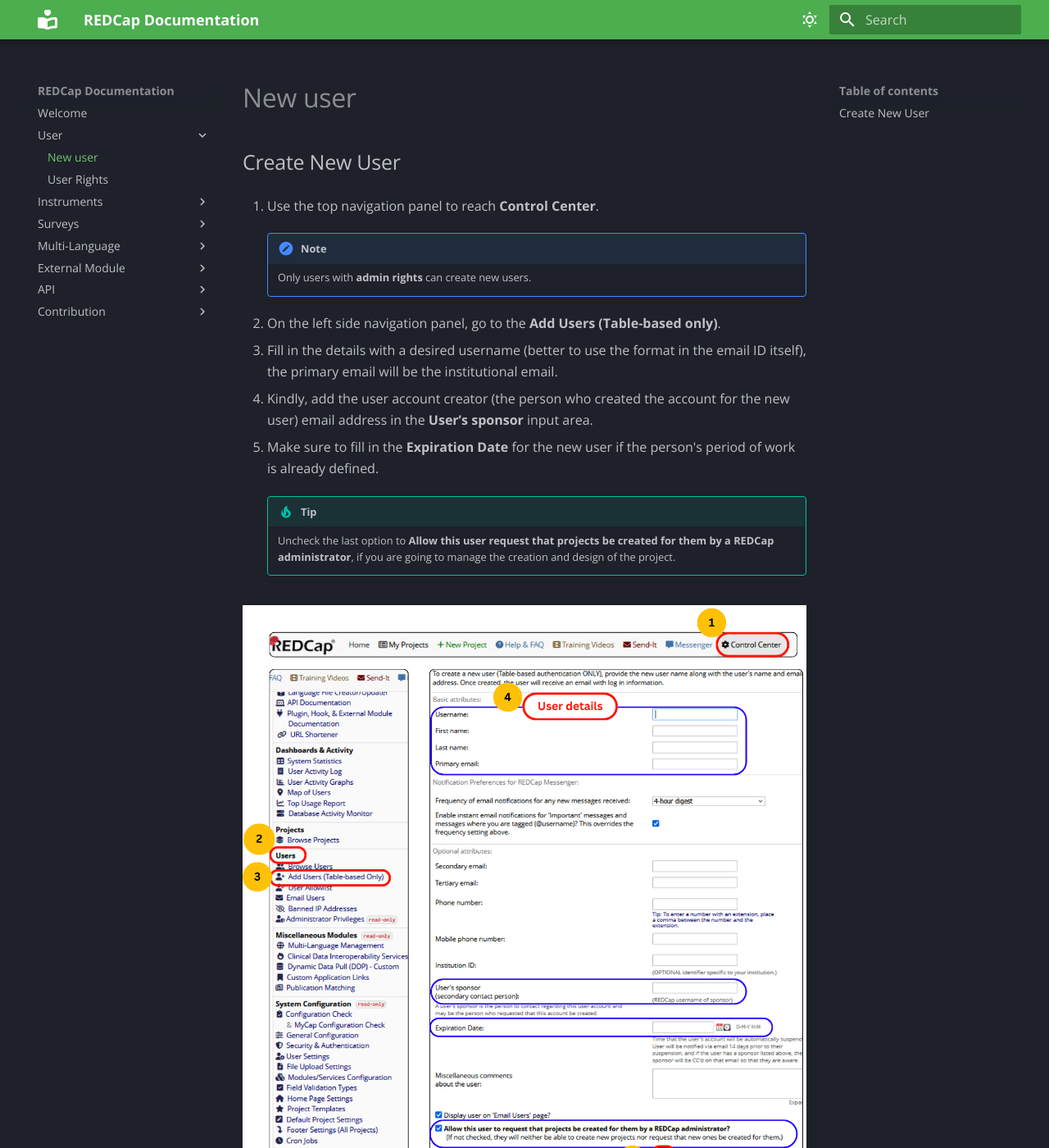
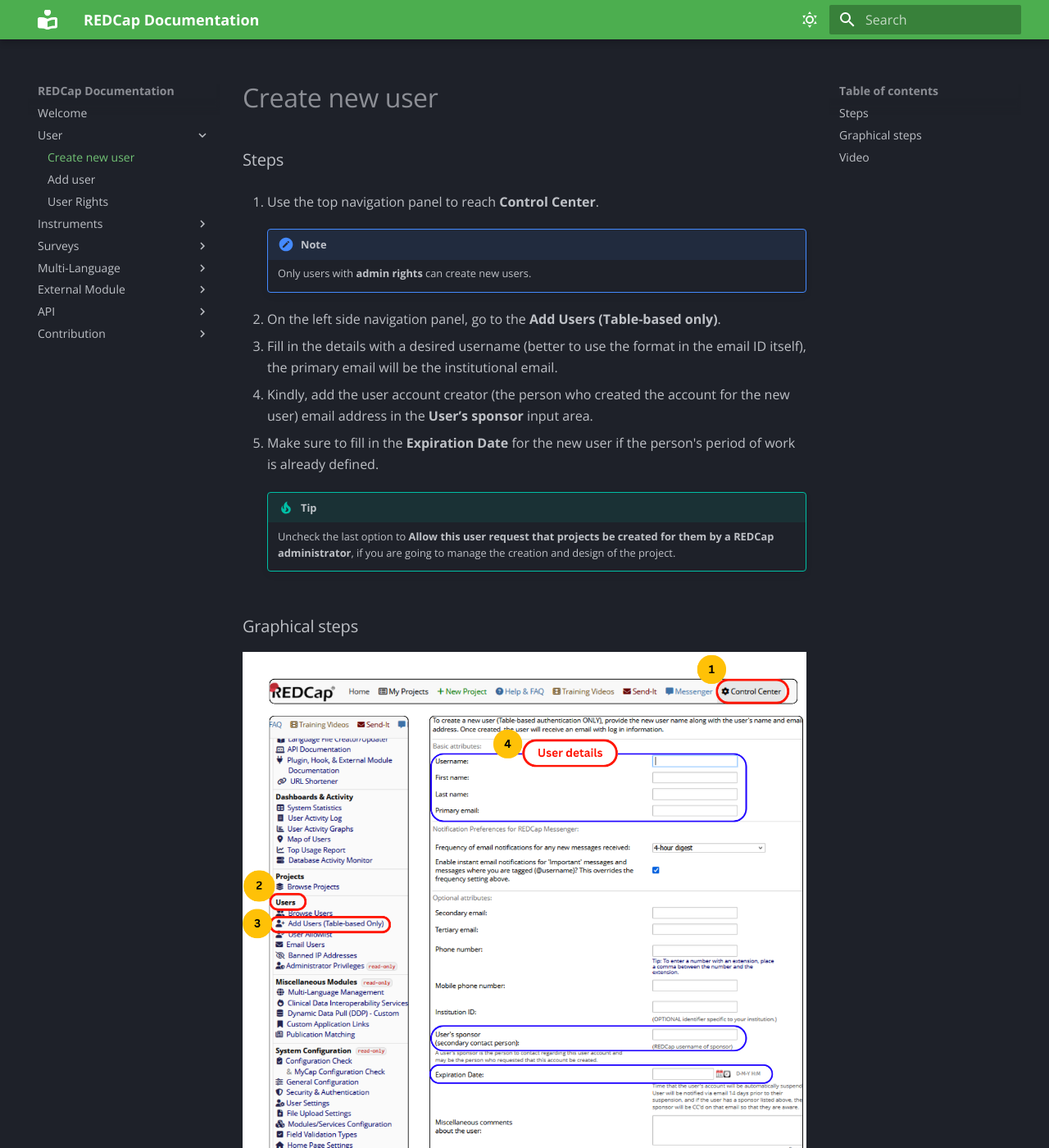
Before and after one commit to bmb-nord/redcap, an MkDocs documentation site: the page built from docs/User/create-new-user.md, in a window 1280 px wide and 1400 px high. Shown: the whole window at 82% size. Built offline with MkDocs 1.6.1 and Material for MkDocs 9.7.7, drawn with Linux system fonts in a browser that asks for light colours; some of the changed text lies outside the part shown.

Commit message:
module user updated

```diff
--- a/docs/User/new-user.md
+++ b/docs/User/create-new-user.md
@@ -1,5 +1,4 @@
-## Create New User
-
+### Steps
 1.	Use the top navigation panel to reach **Control Center**.
 
     !!! note
@@ -13,15 +12,15 @@
     !!! tip
         Uncheck the last option to **Allow this user request that projects be created for them by a REDCap administrator**, if you are going to manage the creation and design of the project.
 
-
+### Graphical steps
 <figure markdown="span">
-  ![Add new user steps](new-user.png){align="center" }
-  <figcaption>Add new user steps</figcaption>
+  ![Create new user steps](create-new-user.png){align="center" }
+  <!-- <figcaption>Create new user</figcaption> -->
 </figure>
 
-
-<div style="align:center;">
-    <iframe width="720" height="540"
+### Video
+<div class="youtube-container">
+    <iframe
         src="https://www.youtube.com/embed/2uVlyb0irV0">
     </iframe>
 </div>
--- /dev/null
+++ b/docs/assets/css/index.css
@@ -0,0 +1,16 @@
+.youtube-container {
+    position: relative;
+    width: 100%;
+    max-width: 720px; /* Limits the width on large screens */
+    aspect-ratio: 4 / 3; /* Maintains 4:3 aspect ratio */
+    margin: 0 auto; /* Centers the container */
+}
+
+.youtube-container iframe {
+    position: absolute;
+    width: 100%;
+    height: 100%;
+    left: 0;
+    top: 0;
+    border: 0;
+}
--- a/mkdocs.yml
+++ b/mkdocs.yml
@@ -38,8 +38,9 @@
   - Welcome: index.md
 
   - User:
-    - New user: User/new-user.md
-    - User Rights: access-rights.md
+    - Create new user: User/create-new-user.md
+    - Add user: User/add-user.md
+    - User Rights: User/user-rights.md
 
   - Instruments:
     - Introduction: instrument.md
@@ -79,3 +80,6 @@
 plugins:
   - glightbox
   - search
+
+extra_css:
+  - assets/css/index.css
```
Also changed, not shown: docs/User/add-user.md (added, +18 -0 lines), docs/User/user-rights.md (added, +29 -0 lines), docs/User/add-user-1.png (added), docs/User/add-user-2.png (added), docs/User/create-new-user.png (renamed from docs/User/new-user.png), docs/User/user-rights.png (added).
